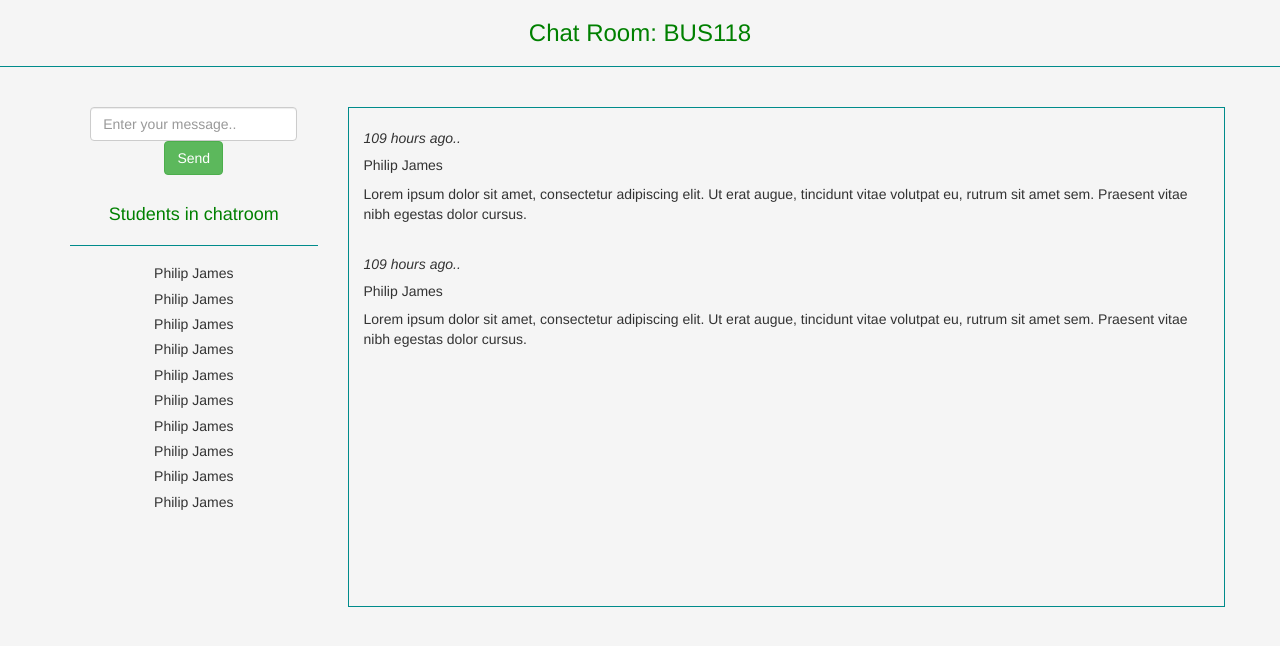
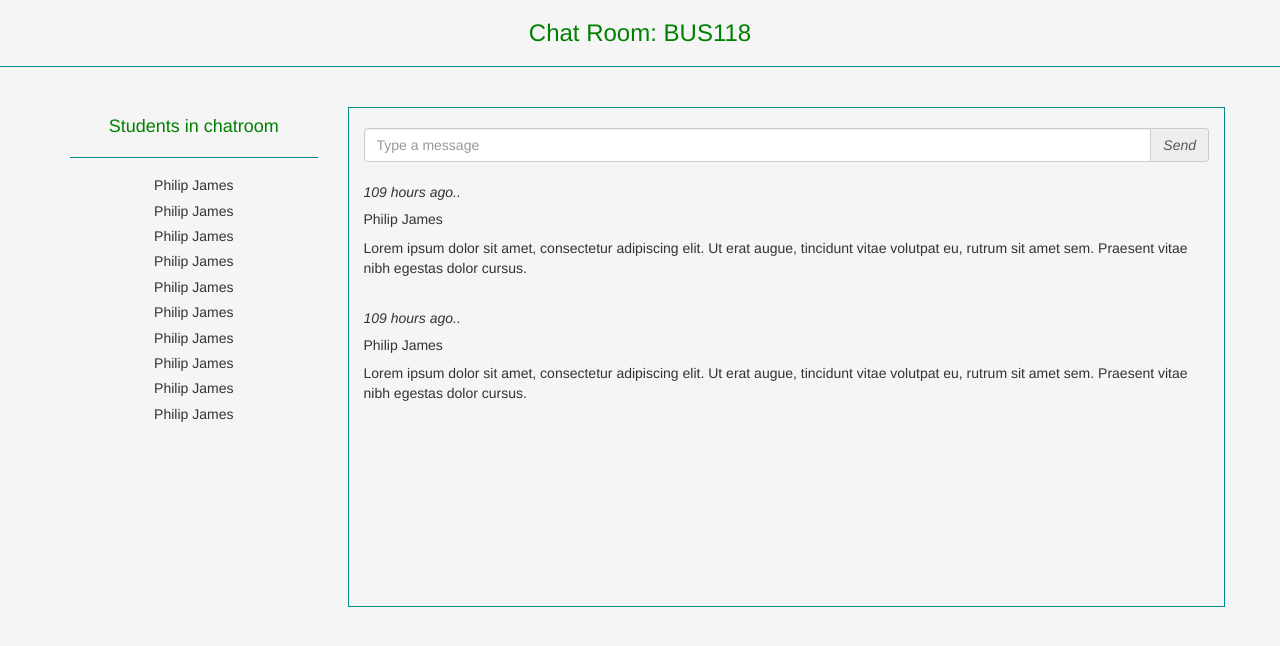
Before and after one commit to erdenbatuhan/credu.me, a PHP site: page /packages/Chat/index.php?chatRoomName=BUS118 in a window 1280 px wide. Shown: the top 646 px of the page. Run offline with PHP 8.4, Linux system fonts and the light colour scheme; data comes from the database, SQL or seed files in the repository; some libraries are stand-ins or nearby versions.

Commit message:
Chat UI is being developed.

```diff
--- a/includes/css/Chatron.css
+++ b/includes/css/Chatron.css
@@ -8,3 +8,7 @@ hr {
     border-color: darkcyan;
     overflow: auto;
 }
+
+.form-group {
+    left: 0px;
+}
--- a/packages/Chat/index.php
+++ b/packages/Chat/index.php
@@ -46,13 +46,6 @@
 <div id="ChatArea" class="container">
     <div class="row">
         <div class="col-xs-3 text-center" style="padding-right: 30px !important;">
-            <form class="form-inline">
-                <div class="form-group">
-                    <input id="message" type="message" class="form-control" placeholder="Enter your message..">
-                </div>
-                <button type="submit" class="btn btn-success"> Send </button>
-            </form>
-            <br>
             <h4 style="color: green;"> Students in chatroom </h4>
             <hr>
             <!-- DUMP VALUES -->
@@ -63,6 +56,13 @@
         </div>
         <div id="DisplayArea" class="col-xs-9">
             <br>
+            <div class="input-group">
+                <input type="text" class="form-control" placeholder="Type a message" />
+                <a href="credu.me" class="input-group-addon">
+                    <i>Send</i>
+                </a>
+            </div>
+            <br>
             <?php for($i = 0; $i < count($chatRoom->getMessages()); $i++) { ?>
                 <i><?php echo $chatRoom->getTimeDiff($chatRoom->getDates()[$i]) ?>..</i>
                 <h5><?php /** @var User */ echo $chatRoom->getSenders()[$i]->getFullName() ?></h5>
@@ -72,5 +72,8 @@
         </div>
     </div>
 </div>
+<script>
+    ///$("#FormGroup").attr("id", "newId").appendTo("#DisplayArea");
+</script>
 </body>
 </html>
```
